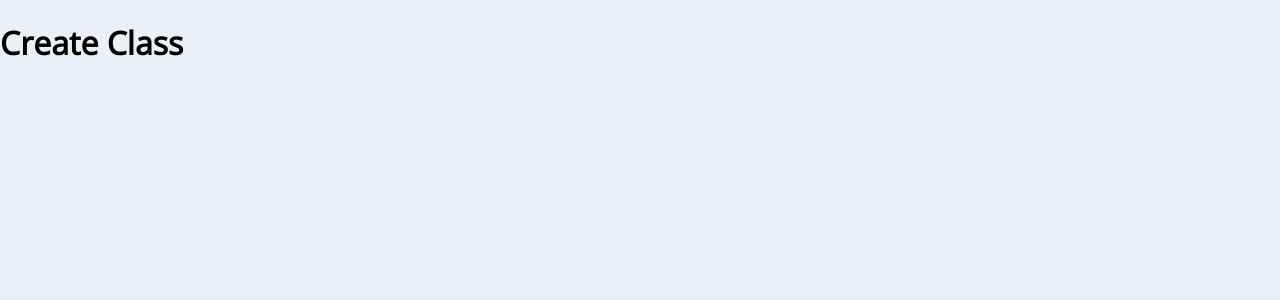
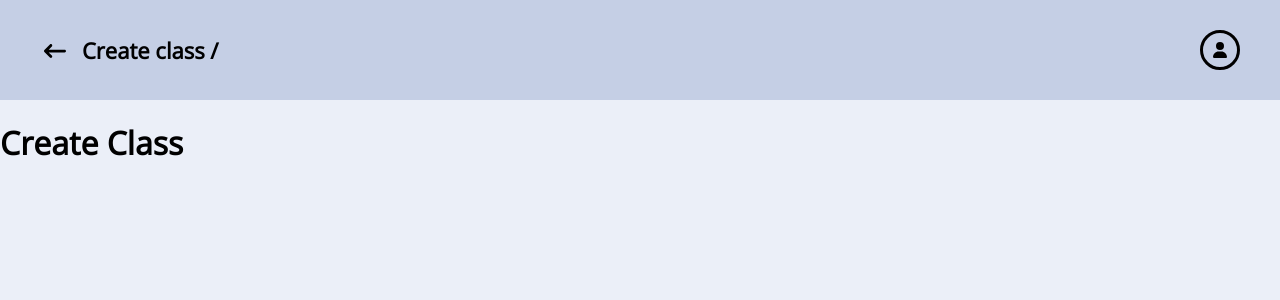
Before and after one commit to s-alad/openpoll, a Next.js app in the folder app/op-next/: page /create/class in a window 1280 px wide. Shown: the top 300 px of the page. Built offline with nearby package versions, Linux system fonts and the light colour scheme; no server answers.

Commit message:
update nav

```diff
--- /dev/null
+++ b/app/op-next/layout/navbar/navbar.module.scss
@@ -0,0 +1,31 @@
+
+.navbar {
+    height: 100px;
+    width: 100%;
+    display: flex;
+    align-items: center;
+    justify-content: space-between;
+    padding: 0 40px;
+    background-color: #c5cfe5;
+
+    .path {
+        font-size: 22px;
+        font-weight: 600;
+
+        .back {
+            margin-right: 12px;
+            cursor: pointer;
+            width: 30px;
+        }
+    }
+
+    .person {
+        width: 40px;
+        height: 40px;
+        display: flex;
+        align-items: center;
+        justify-content: center;
+        border: 3px solid black;
+        border-radius: 50%;
+    }
+}
--- /dev/null
+++ b/app/op-next/layout/navbar/navbar.tsx
@@ -0,0 +1,24 @@
+import { faArrowLeftLong, faUser } from "@fortawesome/free-solid-svg-icons";
+import { FontAwesomeIcon } from "@fortawesome/react-fontawesome";
+import { useRouter } from "next/router";
+import React from "react";
+
+import s from "./navbar.module.scss";
+
+interface Navbar {
+    path: string;
+}
+
+export default function Navbar({ path }: Navbar) {
+
+    const router = useRouter();
+
+    return (
+        <nav className={s.navbar}>
+            <div className={s.path}><FontAwesomeIcon icon={faArrowLeftLong} onClick={() => router.back()} className={s.back} />{path}</div>
+            <div className={s.person}>
+                <FontAwesomeIcon icon={faUser} />
+            </div>
+        </nav>
+    )
+}
--- a/app/op-next/pages/create/class/index.tsx
+++ b/app/op-next/pages/create/class/index.tsx
@@ -1,6 +1,10 @@
+import Navbar from "@/layout/navbar/navbar"
+import React from "react"
+
 export default function CreateClass() {
     return (
         <div>
+            <Navbar path={"Create class /"}/>
             <h1>Create Class</h1>
         </div>
     )
--- a/app/op-next/pages/dashboard/index.tsx
+++ b/app/op-next/pages/dashboard/index.tsx
@@ -64,7 +64,11 @@ export default function Dashboard() {
                         <FontAwesomeIcon icon={faRightToBracket} />
                         join a class
                     </div>
-                    <div className={s.create}>
+                    <div className={s.create}
+                        onClick={() => {
+                            router.push("/create/class")
+                        }}
+                    >
                         <FontAwesomeIcon icon={faPlus} />
                         create a class
                     </div>
```
